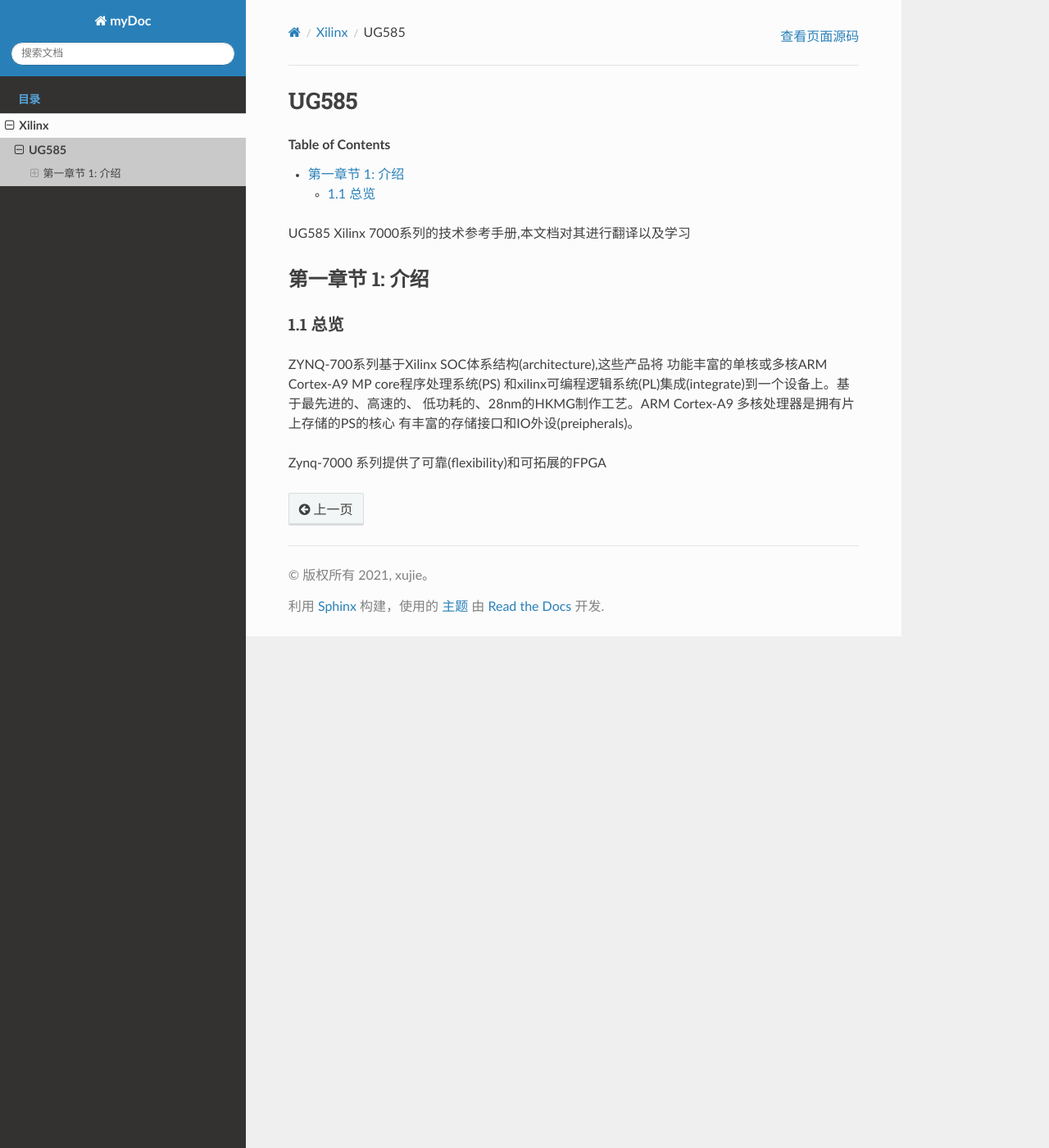
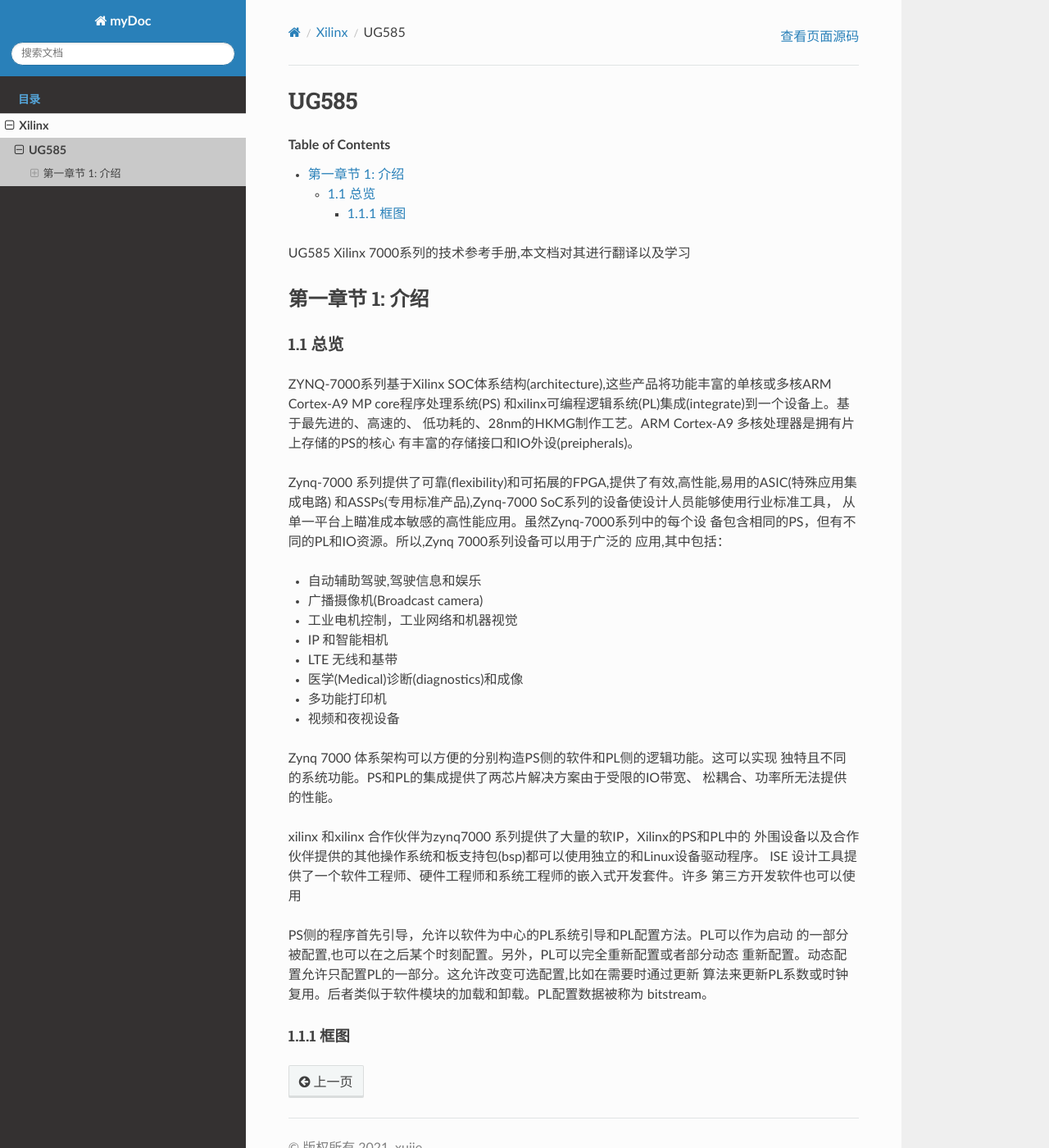
Before and after one commit to jiexuwow/myRstDoc, a Sphinx documentation site: the page built from source/Xilinx/UG585.rst, in a window 1280 px wide and 1400 px high. Shown: the whole window at 82% size. Built offline with Sphinx 7.4.7 and the Read the Docs theme 2.0.0, drawn with Linux system fonts in a browser that asks for light colours.

Commit message:
add UG585 before 1.1.1

```diff
--- a/source/Xilinx/UG585.rst
+++ b/source/Xilinx/UG585.rst
@@ -16,10 +16,40 @@
 1.1 总览
 >>>>>>>>
 
-ZYNQ-700系列基于Xilinx SOC体系结构(architecture),这些产品将
-功能丰富的单核或多核ARM Cortex-A9 MP core程序处理系统(PS)
+ZYNQ-7000系列基于Xilinx SOC体系结构(architecture),这些产品将功能丰富的单核或多核ARM Cortex-A9 MP core程序处理系统(PS)
 和xilinx可编程逻辑系统(PL)集成(integrate)到一个设备上。基于最先进的、高速的、
 低功耗的、28nm的HKMG制作工艺。ARM Cortex-A9 多核处理器是拥有片上存储的PS的核心
 有丰富的存储接口和IO外设(preipherals)。
 
-Zynq-7000 系列提供了可靠(flexibility)和可拓展的FPGA
+Zynq-7000 系列提供了可靠(flexibility)和可拓展的FPGA,提供了有效,高性能,易用的ASIC(特殊应用集成电路)
+和ASSPs(专用标准产品),Zynq-7000 SoC系列的设备使设计人员能够使用行业标准工具，
+从单一平台上瞄准成本敏感的高性能应用。虽然Zynq-7000系列中的每个设
+备包含相同的PS，但有不同的PL和IO资源。所以,Zynq 7000系列设备可以用于广泛的
+应用,其中包括：
+
+- 自动辅助驾驶,驾驶信息和娱乐
+- 广播摄像机(Broadcast camera)
+- 工业电机控制，工业网络和机器视觉
+- IP 和智能相机
+- LTE 无线和基带
+- 医学(Medical)诊断(diagnostics)和成像
+- 多功能打印机
+- 视频和夜视设备
+
+Zynq 7000 体系架构可以方便的分别构造PS侧的软件和PL侧的逻辑功能。这可以实现
+独特且不同的系统功能。PS和PL的集成提供了两芯片解决方案由于受限的IO带宽、
+松耦合、功率所无法提供的性能。
+
+xilinx 和xilinx 合作伙伴为zynq7000 系列提供了大量的软IP，Xilinx的PS和PL中的
+外围设备以及合作伙伴提供的其他操作系统和板支持包(bsp)都可以使用独立的和Linux设备驱动程序。
+ISE 设计工具提供了一个软件工程师、硬件工程师和系统工程师的嵌入式开发套件。许多
+第三方开发软件也可以使用
+
+PS侧的程序首先引导，允许以软件为中心的PL系统引导和PL配置方法。PL可以作为启动
+的一部分被配置,也可以在之后某个时刻配置。另外，PL可以完全重新配置或者部分动态
+重新配置。动态配置允许只配置PL的一部分。这允许改变可选配置,比如在需要时通过更新
+算法来更新PL系数或时钟复用。后者类似于软件模块的加载和卸载。PL配置数据被称为
+bitstream。
+
+1.1.1 框图
+~~~~~~~~~~
```
Also changed, not shown: other parts of source/Xilinx/UG585.rst (+1 -1 lines).
